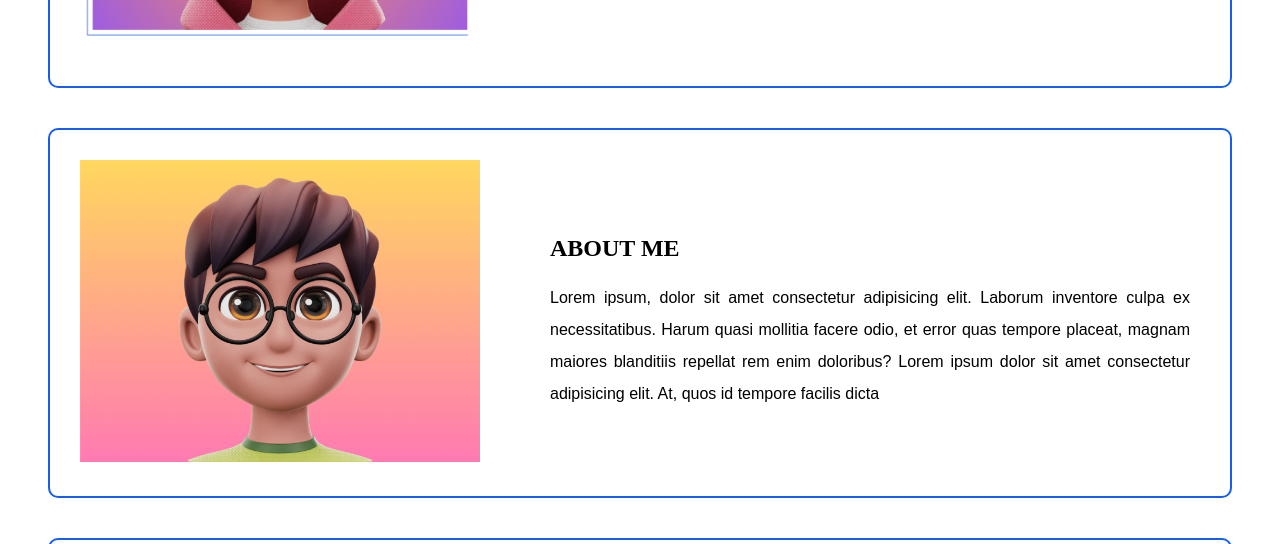
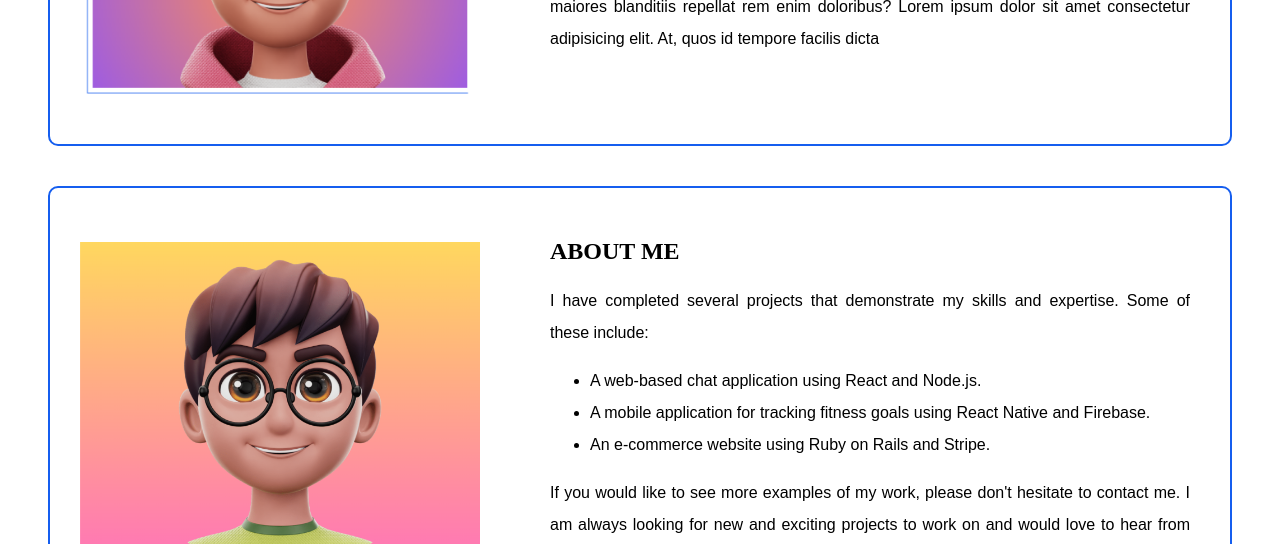
Before and after one commit to biroue10/the-just-project-2, a website: page index.html in a window 1280 px wide. Shown: the part 1056-1600 px from the top of the page. Drawn offline with Linux system fonts and the light colour scheme.

Commit message:
Second Commit

```diff
--- a/assets/css/style.css
+++ b/assets/css/style.css
@@ -8,7 +8,7 @@ section {
   border: solid 2px #155eef;
   border-radius: 10px;
 }
-li {
+.container > ul > li {
   list-style: none;
   display: inline;
 }
@@ -83,7 +83,8 @@ a {
   padding-top: 30px;
   padding-bottom: 30px;
 }
-.section2, .section3{
+.section2,
+.section3 {
   margin-bottom: 40px;
   padding-right: 40px;
 }
--- a/index.html
+++ b/index.html
@@ -73,11 +73,21 @@
           <div class="aboutme">
             <h2>ABOUT ME</h2>
             <div class="text text2">
-              Lorem ipsum, dolor sit amet consectetur adipisicing elit. Laborum
-              inventore culpa ex necessitatibus. Harum quasi mollitia facere
-              odio, et error quas tempore placeat, magnam maiores blanditiis
-              repellat rem enim doloribus? Lorem ipsum dolor sit amet
-              consectetur adipisicing elit. At, quos id tempore facilis dicta
+              I have completed several projects that demonstrate my skills and
+              expertise. Some of these include:
+              <ul>
+                <li>A web-based chat application using React and Node.js.</li>
+                <li>
+                  A mobile application for tracking fitness goals using React
+                  Native and Firebase.
+                </li>
+                <li>An e-commerce website using Ruby on Rails and Stripe.</li>
+              </ul>
+
+              If you would like to see more examples of my work, please don't
+              hesitate to contact me. I am always looking for new and exciting
+              projects to work on and would love to hear from you. Thank you for
+              visiting my portfolio website.
             </div>
           </div>
         </div>
```
